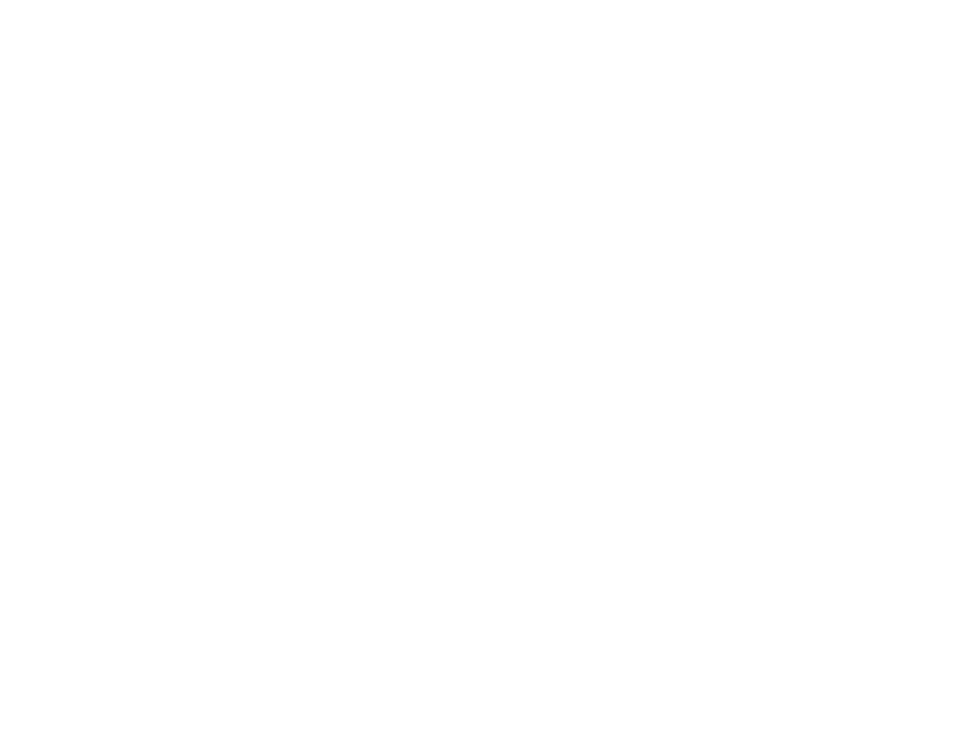
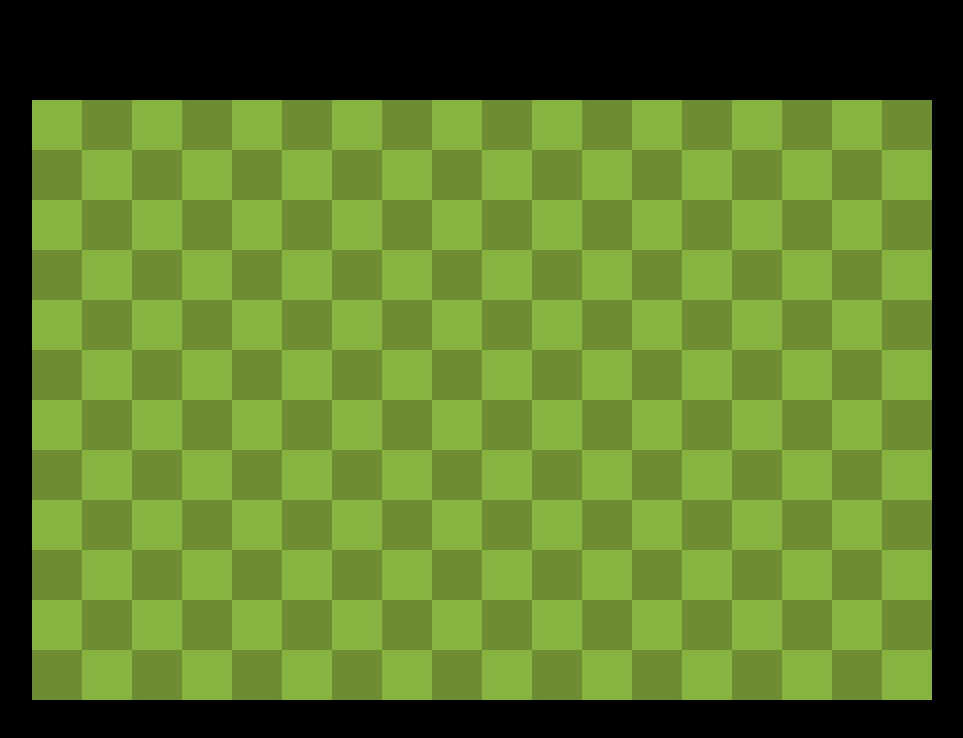
Before and after one commit to smykers/snake, a plain HTML site: page index.html in a window 1280 px wide. Shown: the whole page, without its empty margins (158-1121 px from the left). Drawn offline with Linux system fonts and the light colour scheme.

Commit message:
engine created

```diff
--- /dev/null
+++ b/css/style.css
@@ -0,0 +1,15 @@
+html, body{
+    margin: 0;
+    padding: 0;
+    background: black;
+}
+
+#c1{
+    position: absolute;
+    top: 0;
+    bottom: 0;
+    left: 0;
+    right: 0;
+    margin: auto;
+    background: url(/img/background.png);
+}
--- a/index.html
+++ b/index.html
@@ -4,9 +4,11 @@
     <meta charset="UTF-8">
     <meta name="viewport" content="width=device-width, initial-scale=1.0">
     <meta http-equiv="X-UA-Compatible" content="ie=edge">
-    <title>Document</title>
+    <title>Snake game</title>
+    <link rel="stylesheet" href="css/style.css">
+    <script src="js/engine.js"></script>
 </head>
 <body>
-
+    <canvas id="c1" width="900" height="600"></canvas>
 </body>
 </html>
--- /dev/null
+++ b/js/engine.js
@@ -0,0 +1,90 @@
+window.onload = () => {
+    let G = new Game();
+}
+
+class Game {
+    constructor() {
+        this.data = this.prepare();
+    }
+
+    start(){
+        this.tm = setInterval(() => {
+            this.update();
+            this.checkCollision();
+            this.redraw();
+        }, 100);
+    }
+
+    update(){
+
+    }
+
+    checkCollision(){
+
+    }
+
+    redraw(){
+
+    }
+
+
+    prepare() {
+        let _cvs = document.getElementById("c1");
+        let _ctx = _cvs.getContext("2d");
+
+        let bgImage = new Image();
+        bgImage.src = "img/background.png";
+        bgImage.addEventListener("load" , () => {
+            bgImage = this;
+        });
+
+        let snImage = new Image();
+        snImage.src = "img/snake_red.png";
+        snImage.addEventListener("load" , () => {
+            snImage = this;
+        });
+
+        let frImage = new Image();
+        frImage.src = "img/fruits.png";
+        frImage.addEventListener("load" , () => {
+            frImage = this;
+        });
+
+        let _snake = new Snake(4,5);
+        let _fruit = new Fruit(_cvs.width / 50 - 1, _cvs.height / 50 - 1);
+
+        let data = {
+            cvs: _cvs,
+            ctx: _ctx,
+            img: {
+                bg: bgImage,
+                sn: snImage,
+                fr: frImage
+            },
+            snake: _snake,
+            fruit: _fruit
+        }
+
+
+        return data;
+    }
+}
+
+
+class Snake{
+    constructor(x, y){
+        this.seg = [];
+        for(let i=0; i<4; i++){
+            this.seg[i] = {x: x-i, y: y};
+        };
+    }
+}
+
+class Fruit{
+    constructor(mx, my){
+        this.x = Math.floor(Math.random() * mx);
+        this.y = Math.floor(Math.random() * my);
+        this.t = Math.floor(Math.random() * 3);
+    }
+
+}
```
Also changed, not shown: img/background.png (added), img/fruits.png (added), img/snake_red.png (added).
